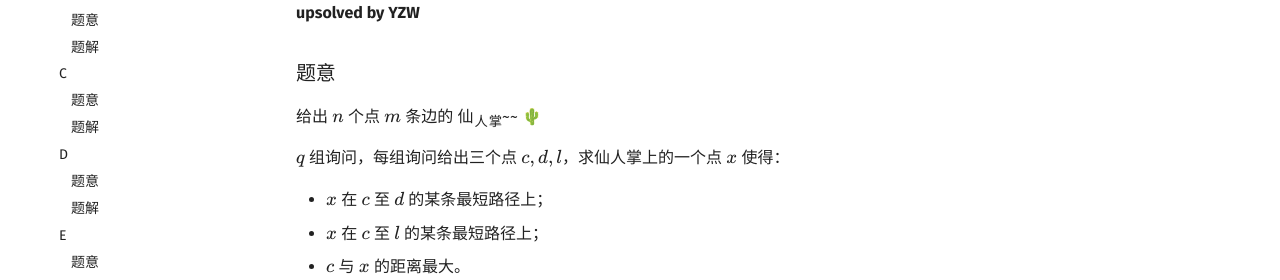
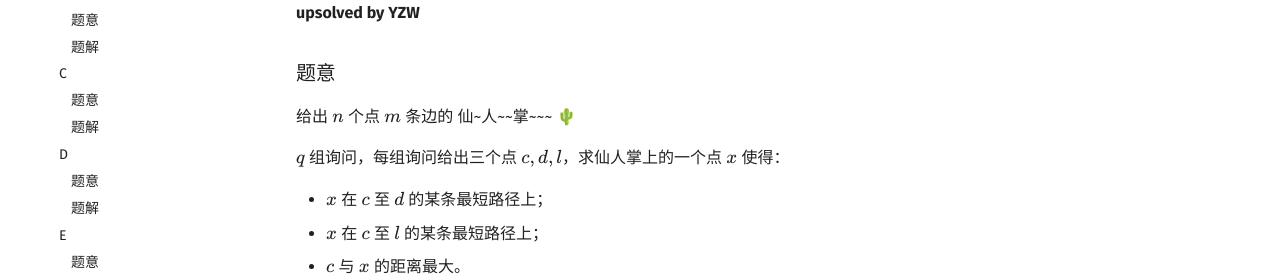
Before and after one commit to PoorMath/PoorMath.github.io, an MkDocs documentation site: the page built from docs/contest/20210731 牛客多校第五场.md, in a window 1280 px wide and 900 px high. Shown: the part 427-707 px from the top of the window. Built offline with MkDocs 1.6.1 and Material for MkDocs 9.7.7, drawn with Linux system fonts in a browser that asks for light colours; comment, search, counter and statistics services are not loaded.

```diff
--- a/docs/contest/20210731 牛客多校第五场.md
+++ b/docs/contest/20210731 牛客多校第五场.md
@@ -10,7 +10,7 @@
 
 ### 题意
 
-给出 $n$ 个点 $m$ 条边的 仙~人~~掌~~~ 🌵
+给出 $n$ 个点 $m$ 条边的 仙\~人\~\~掌\~\~\~ 🌵
 
 $q$ 组询问，每组询问给出三个点 $c,d,l$，求仙人掌上的一个点 $x$ 使得：
 
```
